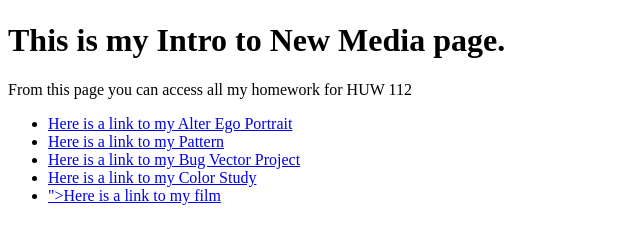
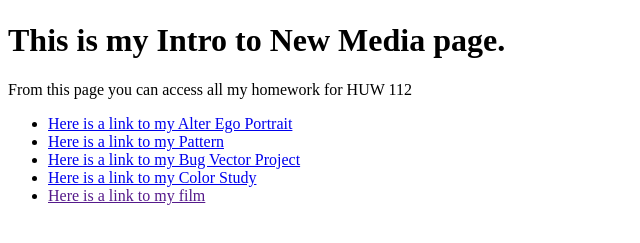
Before and after one commit to RoseljovinAspillaga/roseljovinaspillaga1, a plain HTML site: page index.html in a window 1280 px wide. Shown: the part 453-696 px from the top of the page, without its empty margins (0-640 px from the left). Drawn offline with Linux system fonts and the light colour scheme.

Commit message:
Update index.html

```diff
--- a/index.html
+++ b/index.html
@@ -10,6 +10,6 @@
       <li><a href="pattern project.pdf">Here is a link to my Pattern</a></li>
       <li><a href="bug project.pdf">Here is a link to my Bug Vector Project</a></li>
       <li><a href="vector face project.pdf">Here is a link to my Color Study</a></li>
-      <li><a href="<iframe width="560" height="315" src="https://www.youtube.com/embed/yV5Soly_i30" frameborder="0" allow="accelerometer; autoplay; clipboard-write; encrypted-media; gyroscope; picture-in-picture" allowfullscreen></iframe>">Here is a link to my film</a></li>
+      <li><a href="">Here is a link to my film</a></li>
       </body>
 </html>
```
